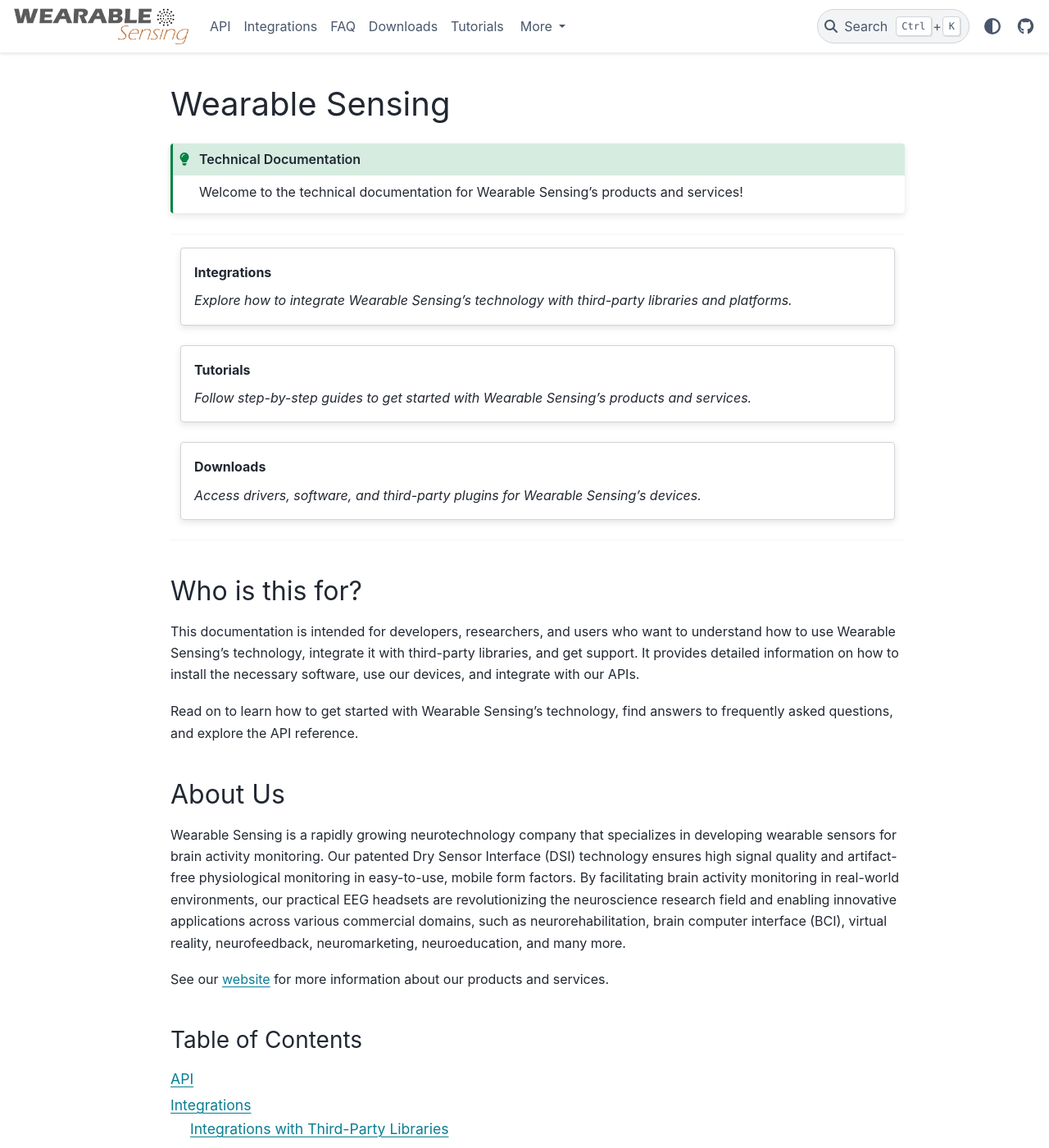
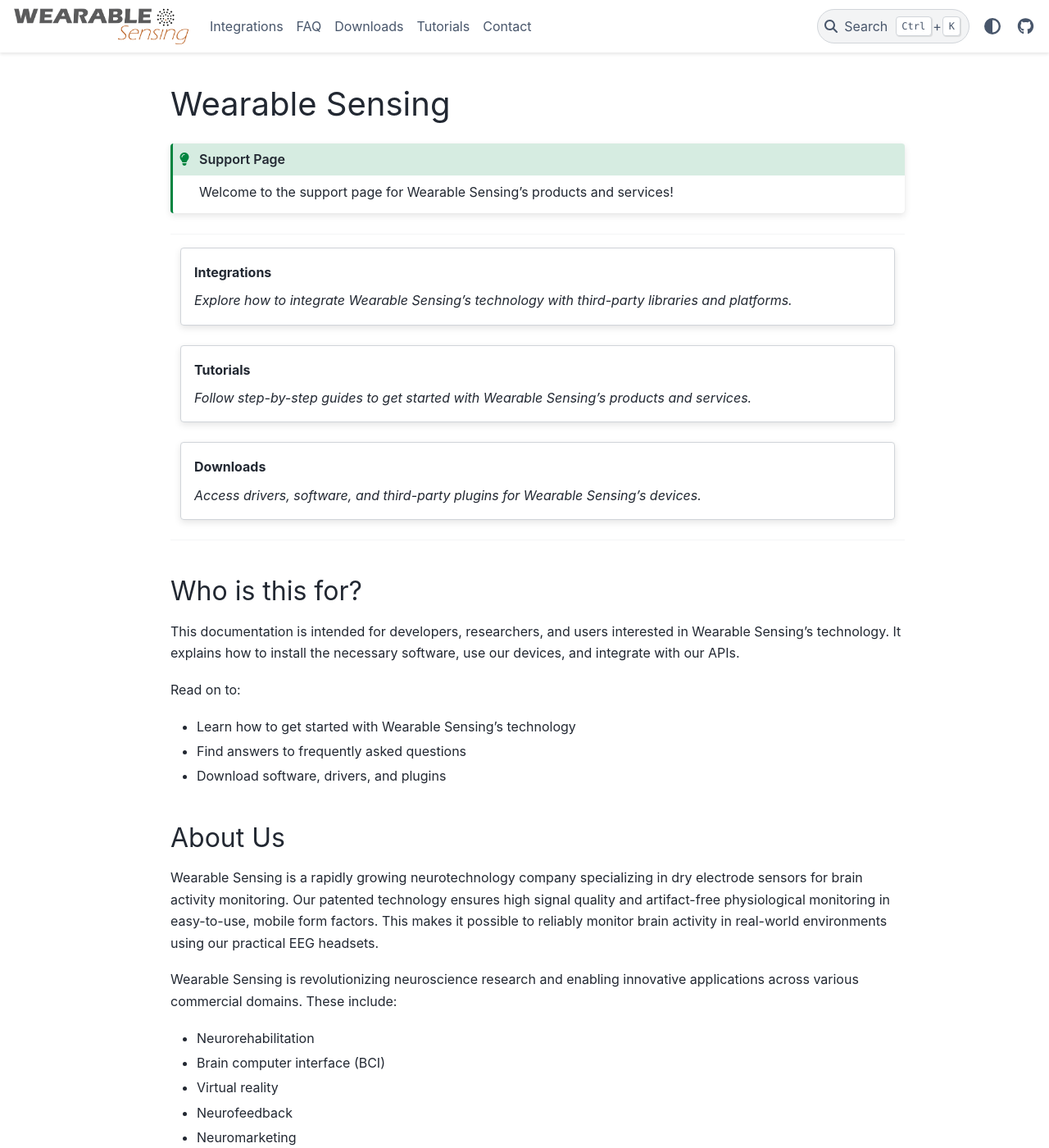
Before and after one commit to WearableSensing/wiki, a Sphinx documentation site: the page built from docs/index.md, in a window 1280 px wide and 1400 px high. Shown: the whole window at 82% size. Built offline with Sphinx 7.4.7 and the PyData theme 0.15.4, drawn with Linux system fonts in a browser that asks for light colours; some of the changed text lies outside the part shown.

````diff
--- a/docs/conf.py
+++ b/docs/conf.py
@@ -65,7 +65,6 @@ html_favicon = "_static/images/favicon.png"
 html_sidebars = {
   "help/*": [],
   "getting_started": [],
-  "api/*": [],
   "help/downloads/*": [],
   "faq/*": [],
 }
--- a/docs/index.md
+++ b/docs/index.md
@@ -1,9 +1,9 @@
 # Wearable Sensing
 
 
-```{admonition} Technical Documentation
+```{admonition} Support Page
 :class: hint
-Welcome to the technical documentation for Wearable Sensing's products and services!
+Welcome to the support page for Wearable Sensing's products and services!
 ```
 
 --------------------------------------------------------------------------------------
@@ -40,12 +40,25 @@ Welcome to the technical documentation for Wearable Sensing's products and servi
 
 --------------------------------------------------------------------------------------
 ## Who is this for?
-This documentation is intended for developers, researchers, and users who want to understand how to use Wearable Sensing's technology, integrate it with third-party libraries, and get support. It provides detailed information on how to install the necessary software, use our devices, and integrate with our APIs.
+This documentation is intended for developers, researchers, and users interested in Wearable Sensing's technology. It explains how to install the necessary software, use our devices, and integrate with our APIs.
 
-Read on to learn how to get started with Wearable Sensing's technology, find answers to frequently asked questions, and explore the API reference.
+Read on to:
+- Learn how to get started with Wearable Sensing's technology
+- Find answers to frequently asked questions
+- Download software, drivers, and plugins
 
 ## About Us
-Wearable Sensing is a rapidly growing neurotechnology company that specializes in developing wearable sensors for brain activity monitoring. Our patented Dry Sensor Interface (DSI) technology ensures high signal quality and artifact-free physiological monitoring in easy-to-use, mobile form factors. By facilitating brain activity monitoring in real-world environments, our practical EEG headsets are revolutionizing the neuroscience research field and enabling innovative applications across various commercial domains, such as neurorehabilitation, brain computer interface (BCI), virtual reality, neurofeedback, neuromarketing, neuroeducation, and many more.
+Wearable Sensing is a rapidly growing neurotechnology company specializing in dry electrode sensors for brain activity monitoring. Our patented technology ensures high signal quality and artifact-free physiological monitoring in easy-to-use, mobile form factors. This makes it possible to reliably monitor brain activity in real-world environments using our practical EEG headsets.
+
+Wearable Sensing is revolutionizing neuroscience research and enabling innovative applications across various commercial domains. These include:
+
+- Neurorehabilitation
+- Brain computer interface (BCI)
+- Virtual reality
+- Neurofeedback
+- Neuromarketing
+- Neuroeducation
+- And many more.
 
 See our [website](https://wearablesensing.com) for more information about our products and services.
 
@@ -56,7 +69,6 @@ See our [website](https://wearablesensing.com) for more information about our pr
 ```{toctree}
 :maxdepth: 2
 
-   API <api/index>
    Integrations <examples/index>
    FAQ <faq/index>
    Downloads <help/downloads/index>
````
Also changed, not shown: README.md (+33 -4 lines), docs/api/index.md (deleted, +0 -11 lines).
